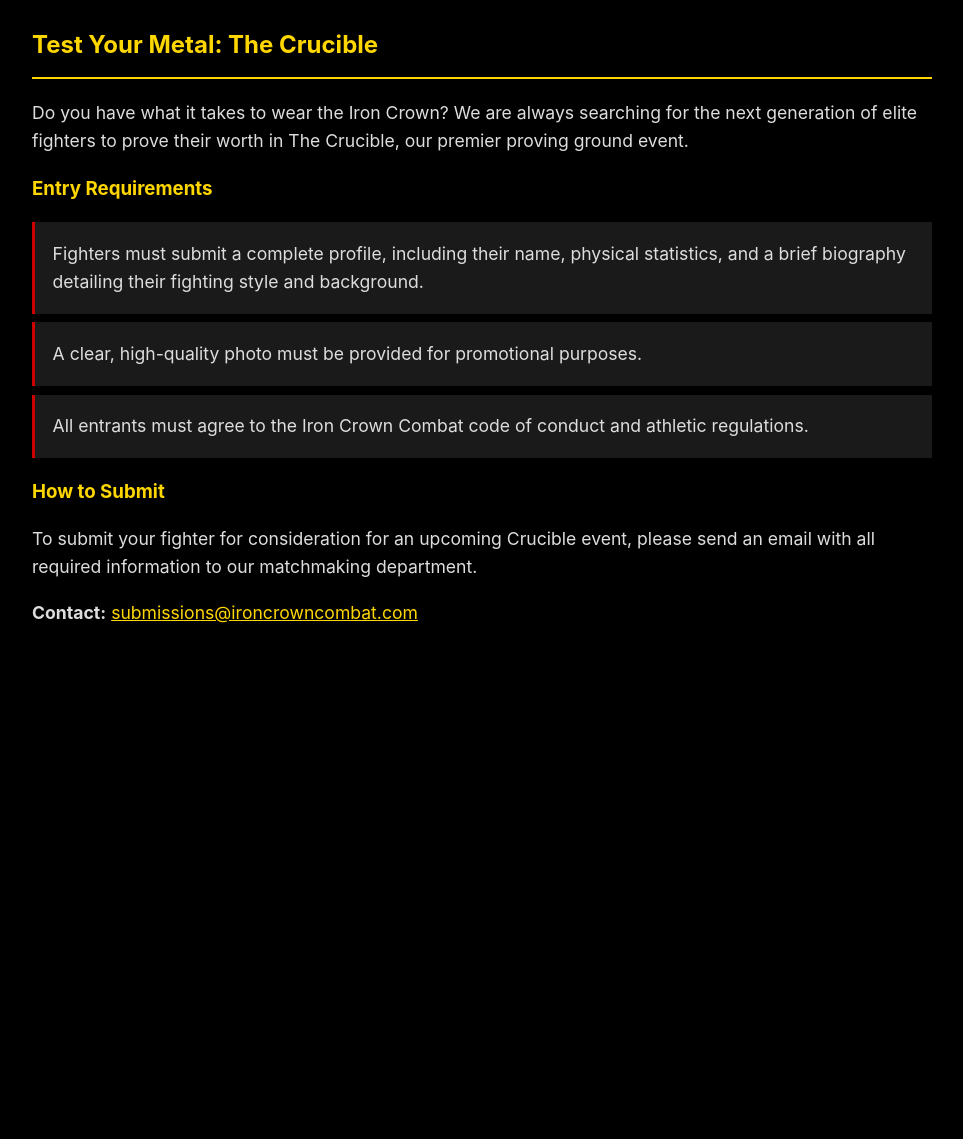
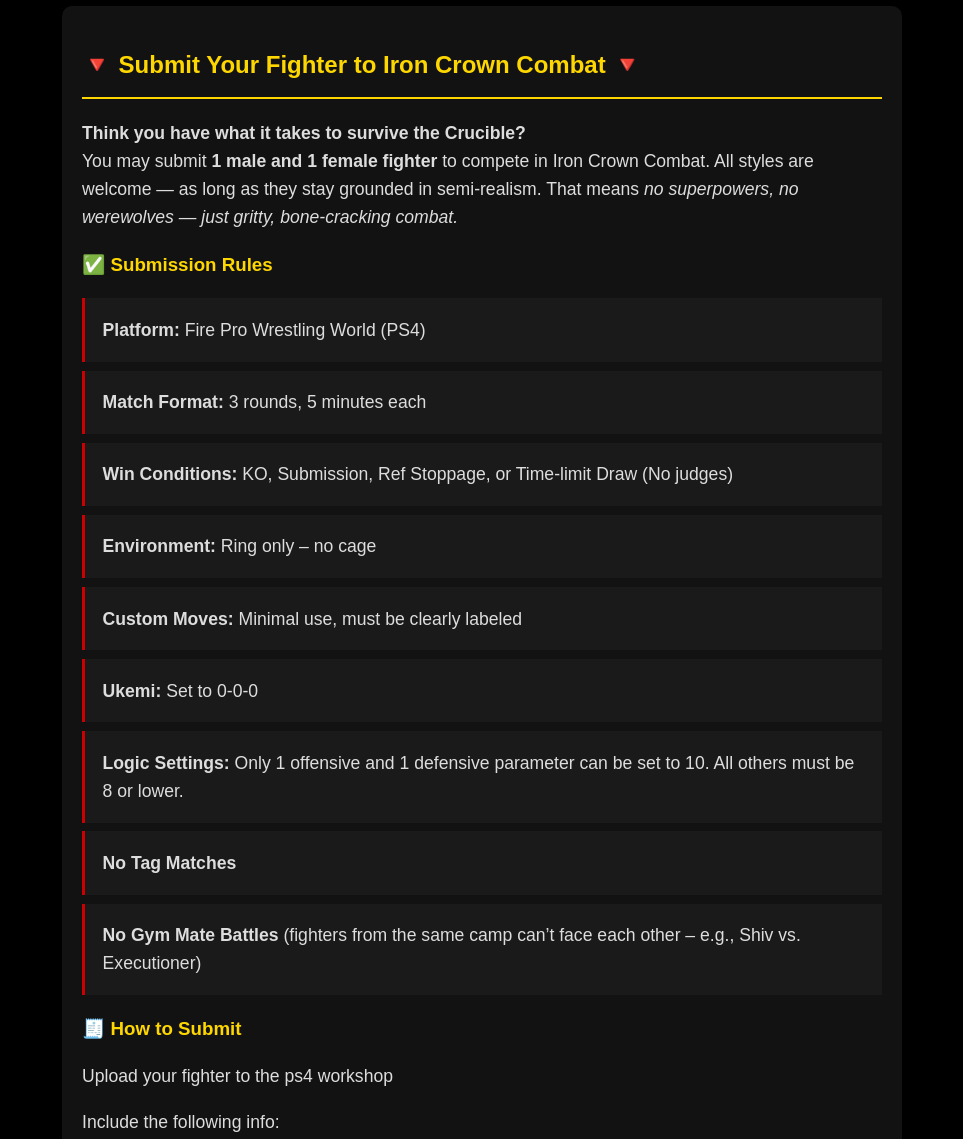
Before and after one commit to HorrorNerd/Iron-Crown-Combat, a plain HTML site: page rules.html in a window 1280 px wide. Shown: the part 140-1279 px from the top of the page, without its empty margins (158-1121 px from the left). Before the commit the page ends 817 px from the top, so only its background shows below. Drawn offline with Linux system fonts and the light colour scheme.

Commit message:
Update rules.html

```diff
--- a/rules.html
+++ b/rules.html
@@ -32,26 +32,40 @@
         </nav>
     </header>
     <main>
-        <!-- EDIT THIS CONTENT DIRECTLY -->
-        <h2>Test Your Metal: The Crucible</h2>
-        <p>
-            Do you have what it takes to wear the Iron Crown? We are always searching for the next generation of elite fighters to prove their worth in The Crucible, our premier proving ground event.
-        </p>
+        <div style="font-family: Arial, sans-serif; color: #e2e2e2; background-color: #121212; padding: 20px; border-radius: 10px; max-width: 800px; margin: auto;">
+  <h2 style="color: #ffd700;">🔻 Submit Your Fighter to Iron Crown Combat 🔻</h2>
+  <p><strong>Think you have what it takes to survive the Crucible?</strong><br>
+  You may submit <strong>1 male and 1 female fighter</strong> to compete in Iron Crown Combat. All styles are welcome — as long as they stay grounded in semi-realism. That means <em>no superpowers, no werewolves — just gritty, bone-cracking combat.</em></p>
 
-        <h3>Entry Requirements</h3>
-        <ul>
-            <li>Fighters must submit a complete profile, including their name, physical statistics, and a brief biography detailing their fighting style and background.</li>
-            <li>A clear, high-quality photo must be provided for promotional purposes.</li>
-            <li>All entrants must agree to the Iron Crown Combat code of conduct and athletic regulations.</li>
-        </ul>
+  <h3 style="color: #ffd700;">✅ Submission Rules</h3>
+  <ul>
+    <li><strong>Platform:</strong> Fire Pro Wrestling World (PS4)</li>
+    <li><strong>Match Format:</strong> 3 rounds, 5 minutes each</li>
+    <li><strong>Win Conditions:</strong> KO, Submission, Ref Stoppage, or Time-limit Draw (No judges)</li>
+    <li><strong>Environment:</strong> Ring only – no cage</li>
+    <li><strong>Custom Moves:</strong> Minimal use, must be clearly labeled</li>
+    <li><strong>Ukemi:</strong> Set to 0-0-0</li>
+    <li><strong>Logic Settings:</strong> Only 1 offensive and 1 defensive parameter can be set to 10. All others must be 8 or lower.</li>
+    <li><strong>No Tag Matches</strong></li>
+    <li><strong>No Gym Mate Battles</strong> (fighters from the same camp can’t face each other – e.g., Shiv vs. Executioner)</li>
+  </ul>
 
-        <h3>How to Submit</h3>
-        <p>
-            To submit your fighter for consideration for an upcoming Crucible event, please send an email with all required information to our matchmaking department.
-        </p>
-        <p>
-            <strong>Contact:</strong> <a href="mailto:submissions@ironcrowncombat.com" style="color: gold;">submissions@ironcrowncombat.com</a>
-        </p>
+  <h3 style="color: #ffd700;">🧾 How to Submit</h3>
+  <p>Upload your fighter to the ps4 workshop </p>
+  <p>Include the following info:</p>
+  <ul>
+    <li>Fighter’s full name</li>
+    <li>Nickname (if applicable)</li>
+    <li>Age, Height, Weight, Country of origin</li>
+    <li>Fighting style & description</li>
+    <li>Signature move(s) and personality traits</li>
+    <li>Backstory</li>
+  </ul>
+
+  <h3 style="color: #ffd700;">💰 Purse & Prestige</h3>
+  <p>Fighters earn money based on match rating and performance bonuses (KO of the Night, Submission of the Night, Fight of the Night).</p>
+  <p><strong>Top earners gain power</strong> — the right to challenge anyone, regardless of division or gender, and eventually compete for the <strong>Iron Crown Championship.</strong></p>
+        </div>
     </main>
 </body>
 </html>
```
